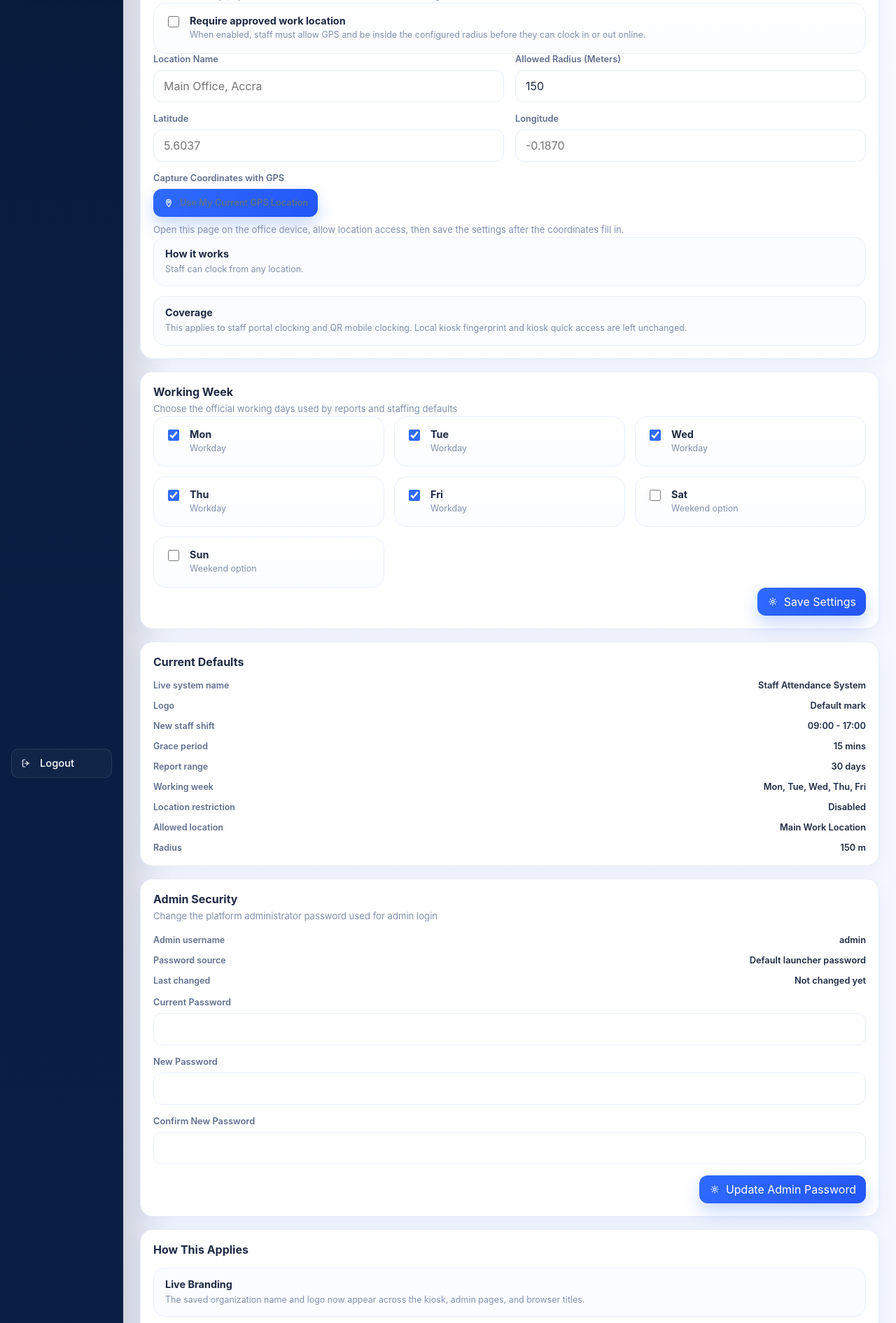
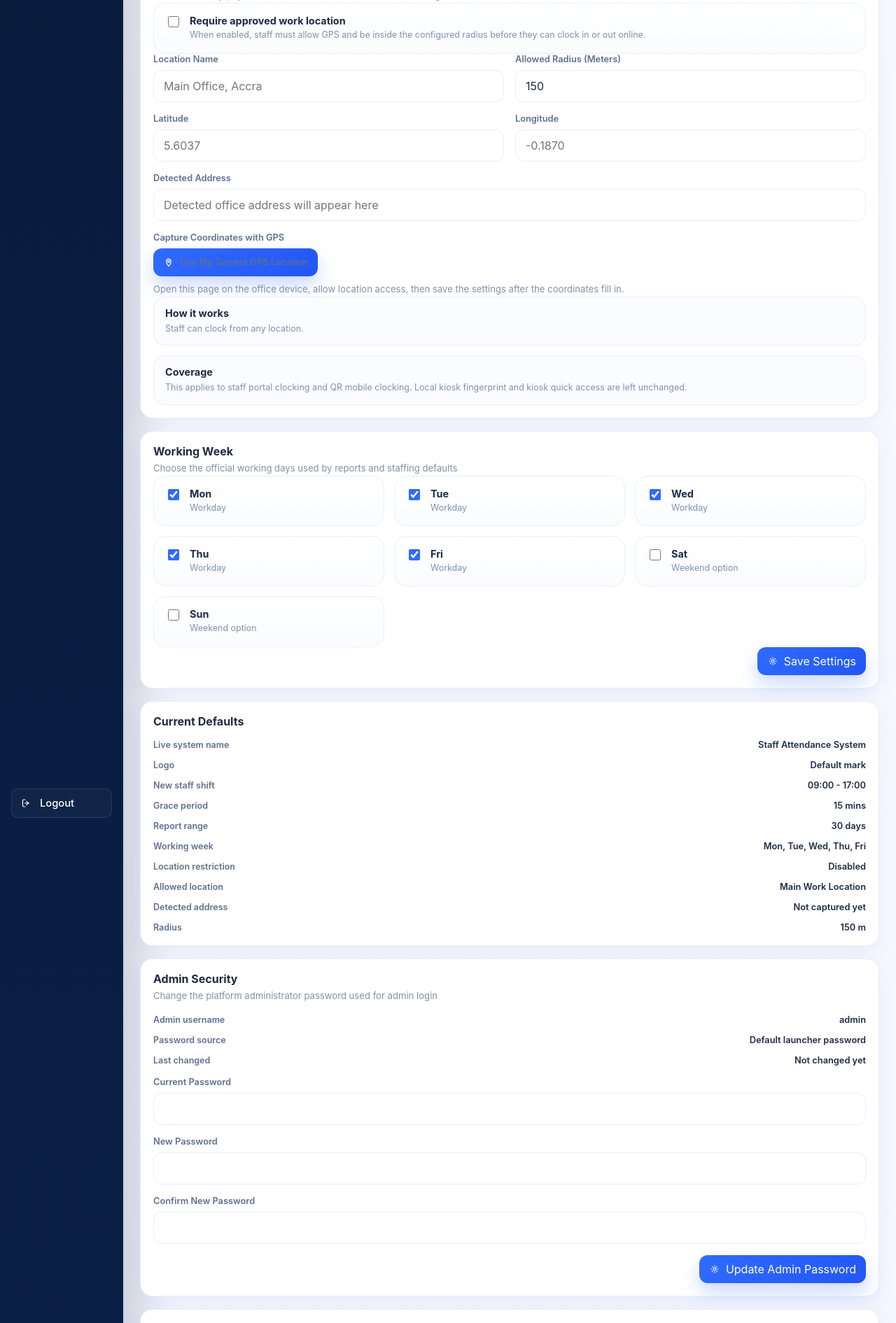
Before and after one commit to jacksmeg/attendance, a Flask app: page /admin/settings in a window 1280 px wide. Shown: the part 932-2823 px from the top of the page at 70% size. Run offline with Flask 3, Linux system fonts and the light colour scheme; the visitor is signed in with stand-in values (Sample User, id 1); data that the repository does not hold is empty.

Commit message:
Auto-fill work location address

```diff
--- a/attendance_app/services/settings.py
+++ b/attendance_app/services/settings.py
@@ -28,6 +28,7 @@ DEFAULT_SETTINGS = {
     "report_default_range_days": "30",
     "location_enforcement_enabled": "0",
     "allowed_location_name": "",
+    "allowed_location_address": "",
     "allowed_location_latitude": "",
     "allowed_location_longitude": "",
     "allowed_location_radius_meters": "150",
@@ -54,6 +55,7 @@ def get_app_settings(default_app_name: str = "") -> dict[str, Any]:
         "report_default_range_days": max(1, _to_int(merged.get("report_default_range_days"), 30)),
         "location_enforcement_enabled": _to_bool(merged.get("location_enforcement_enabled")),
         "allowed_location_name": str(merged.get("allowed_location_name", "") or "").strip(),
+        "allowed_location_address": str(merged.get("allowed_location_address", "") or "").strip(),
         "allowed_location_latitude": _to_float(merged.get("allowed_location_latitude")),
         "allowed_location_longitude": _to_float(merged.get("allowed_location_longitude")),
         "allowed_location_radius_meters": max(
@@ -75,6 +77,7 @@ def save_app_settings(data: Mapping[str, Any], default_app_name: str = "") -> di
         "report_default_range_days": str(max(1, _to_int(data.get("report_default_range_days"), 30))),
         "location_enforcement_enabled": "1" if _to_bool(data.get("location_enforcement_enabled")) else "0",
         "allowed_location_name": str(data.get("allowed_location_name", "") or "").strip(),
+        "allowed_location_address": str(data.get("allowed_location_address", "") or "").strip(),
         "allowed_location_latitude": _normalize_optional_float(data.get("allowed_location_latitude")),
         "allowed_location_longitude": _normalize_optional_float(data.get("allowed_location_longitude")),
         "allowed_location_radius_meters": str(
--- a/attendance_app/templates/admin/login.html
+++ b/attendance_app/templates/admin/login.html
@@ -44,8 +44,8 @@
             <h3>{{ app_name }} access overview</h3>
             <div class="detail-stack">
                 <div class="detail-row">
-                    <span>Kiosk</span>
-                    <strong>Always available</strong>
+                    <span>Online entry</span>
+                    <strong>{% if is_cloud_fingerprint_mode %}Staff login first{% else %}Kiosk available{% endif %}</strong>
                 </div>
                 <div class="detail-row">
                     <span>Staff tools</span>
--- a/attendance_app/templates/admin/settings.html
+++ b/attendance_app/templates/admin/settings.html
@@ -119,6 +119,10 @@
                     <span>Longitude</span>
                     <input form="attendance-settings-form" type="number" step="any" name="allowed_location_longitude" value="{{ '' if form_values.allowed_location_longitude is none else form_values.allowed_location_longitude }}" placeholder="-0.1870">
                 </label>
+                <label class="admin-field" style="grid-column: 1 / -1;">
+                    <span>Detected Address</span>
+                    <input form="attendance-settings-form" type="text" name="allowed_location_address" value="{{ form_values.allowed_location_address }}" placeholder="Detected office address will appear here">
+                </label>
                 <div class="admin-field" style="grid-column: 1 / -1;">
                     <span>Capture Coordinates with GPS</span>
                     <div class="admin-form-actions" style="justify-content: flex-start;">
@@ -182,6 +186,7 @@
                 <div class="admin-summary-row"><span>Working week</span><strong>{{ form_values.working_days|join(', ') }}</strong></div>
                 <div class="admin-summary-row"><span>Location restriction</span><strong>{% if form_values.location_enforcement_enabled %}Active{% else %}Disabled{% endif %}</strong></div>
                 <div class="admin-summary-row"><span>Allowed location</span><strong>{{ location_policy.location_name }}</strong></div>
+                <div class="admin-summary-row"><span>Detected address</span><strong>{{ location_policy.address if location_policy.address else 'Not captured yet' }}</strong></div>
                 <div class="admin-summary-row"><span>Radius</span><strong>{{ form_values.allowed_location_radius_meters }} m</strong></div>
             </div>
         </article>
@@ -252,6 +257,7 @@
         const button = document.querySelector("#capture-admin-location");
         const latitudeField = document.querySelector('input[name="allowed_location_latitude"]');
         const longitudeField = document.querySelector('input[name="allowed_location_longitude"]');
+        const addressField = document.querySelector('input[name="allowed_location_address"]');
         const radiusField = document.querySelector('input[name="allowed_location_radius_meters"]');
         const locationNameField = document.querySelector('input[name="allowed_location_name"]');
         const status = document.querySelector("#admin-location-capture-status");
@@ -263,6 +269,47 @@
         const setStatus = (message, tone = "normal") => {
             status.textContent = message;
             status.dataset.tone = tone;
+        };
+
+        const fetchAddressDetails = async (latitude, longitude) => {
+            const url = new URL("https://nominatim.openstreetmap.org/reverse");
+            url.searchParams.set("format", "jsonv2");
+            url.searchParams.set("lat", latitude);
+            url.searchParams.set("lon", longitude);
+            url.searchParams.set("zoom", "18");
+            url.searchParams.set("addressdetails", "1");
+
+            const response = await fetch(url.toString(), {
+                headers: {
+                    "Accept": "application/json"
+                }
+            });
+            if (!response.ok) {
+                throw new Error("reverse_lookup_failed");
+            }
+            return response.json();
+        };
+
+        const pickLocationName = (payload) => {
+            const address = payload.address || {};
+            return (
+                address.office ||
+                address.building ||
+                address.company ||
+                address.amenity ||
+                address.shop ||
+                address.tourism ||
+                address.school ||
+                address.university ||
+                address.hospital ||
+                address.suburb ||
+                address.neighbourhood ||
+                address.road ||
+                address.city ||
+                address.town ||
+                address.village ||
+                "Current Office Location"
+            );
         };
 
         button.addEventListener("click", () => {
@@ -281,16 +328,34 @@
                 if (radiusField && (!radiusField.value || Number(radiusField.value) < 25)) {
                     radiusField.value = Math.max(25, Math.ceil(position.coords.accuracy || 50));
                 }
+                setStatus("GPS captured. Looking up the location name and address...", "normal");
 
+                fetchAddressDetails(latitudeField.value, longitudeField.value)
+                    .then((payload) => {
+                        const locationName = pickLocationName(payload);
+                        if (locationNameField && (!locationNameField.value.trim() || locationNameField.value.trim() === "Current Office Location")) {
+                            locationNameField.value = locationName;
+                        }
+                        if (addressField && payload.display_name) {
+                            addressField.value = payload.display_name;
+                        }
+                        setStatus(
+                            `GPS and address captured successfully. Accuracy: about ${Math.round(position.coords.accuracy || 0)} meters. Review the values and click Save Settings.`,
+                            "success"
+                        );
+                    })
+                    .catch(() => {
                         if (locationNameField && !locationNameField.value.trim()) {
                             locationNameField.value = "Current Office Location";
                         }
-
                         setStatus(
-                    `GPS captured successfully. Accuracy: about ${Math.round(position.coords.accuracy || 0)} meters. Review the values and click Save Settings.`,
-                    "success"
+                            `GPS captured successfully, but address lookup could not finish. Accuracy: about ${Math.round(position.coords.accuracy || 0)} meters. You can still save the coordinates.`,
+                            "error"
                         );
+                    })
+                    .finally(() => {
                         button.disabled = false;
+                    });
             }, (error) => {
                 let message = "Location access was not completed. Allow GPS permission and try again.";
                 if (error && error.code === 1) {
--- a/attendance_app/views.py
+++ b/attendance_app/views.py
@@ -142,6 +142,10 @@ def register_routes(app: Flask) -> None:
     def home():
         if session.get("staff_authenticated"):
             return redirect(url_for("app.staff_home"))
+        if session.get("admin_authenticated"):
+            return redirect(url_for("app.admin_dashboard"))
+        if current_app.config["APP_SETTINGS"].fingerprint_backend == "disabled":
+            return redirect(url_for("app.staff_login"))
         return redirect(url_for("app.kiosk"))
 
     @bp.route("/health")
@@ -1683,6 +1687,7 @@ def _read_settings_form(form) -> dict[str, Any]:
         "working_days": form.getlist("working_days"),
         "location_enforcement_enabled": form.get("location_enforcement_enabled") == "on",
         "allowed_location_name": form.get("allowed_location_name", "").strip(),
+        "allowed_location_address": form.get("allowed_location_address", "").strip(),
         "allowed_location_latitude": form.get("allowed_location_latitude", "").strip(),
         "allowed_location_longitude": form.get("allowed_location_longitude", "").strip(),
         "allowed_location_radius_meters": form.get("allowed_location_radius_meters", "150").strip() or "150",
@@ -1805,6 +1810,7 @@ def _location_policy_view_model(app_defaults: dict[str, Any]) -> dict[str, Any]:
     return {
         "enabled": enabled,
         "location_name": location_name or "Main Work Location",
+        "address": str(app_defaults.get("allowed_location_address", "") or "").strip(),
         "latitude": latitude,
         "longitude": longitude,
         "radius_meters": radius,
@@ -1815,6 +1821,7 @@ def _location_policy_view_model(app_defaults: dict[str, Any]) -> dict[str, Any]:
             longitude=longitude,
             radius_meters=radius,
             location_name=location_name,
+            address=str(app_defaults.get("allowed_location_address", "") or "").strip(),
         ),
     }
 
@@ -1826,12 +1833,15 @@ def _location_policy_summary(
     longitude: float | None,
     radius_meters: int,
     location_name: str,
+    address: str,
 ) -> str:
     if not enabled:
         return "Staff can clock from any location."
     name = location_name or "Main Work Location"
     if latitude is None or longitude is None:
         return f"Location restriction is enabled, but {name} has not been configured yet."
+    if address:
+        return f"Staff must be within {radius_meters} meters of {name} at {address} to clock in or out."
     return f"Staff must be within {radius_meters} meters of {name} to clock in or out."
 
 
```
Also changed, not shown: attendance_app/templates/base.html (+7 -3 lines), tests/test_app.py (+10 -0 lines). Lines whose indentation alone changed are shown as unchanged.
